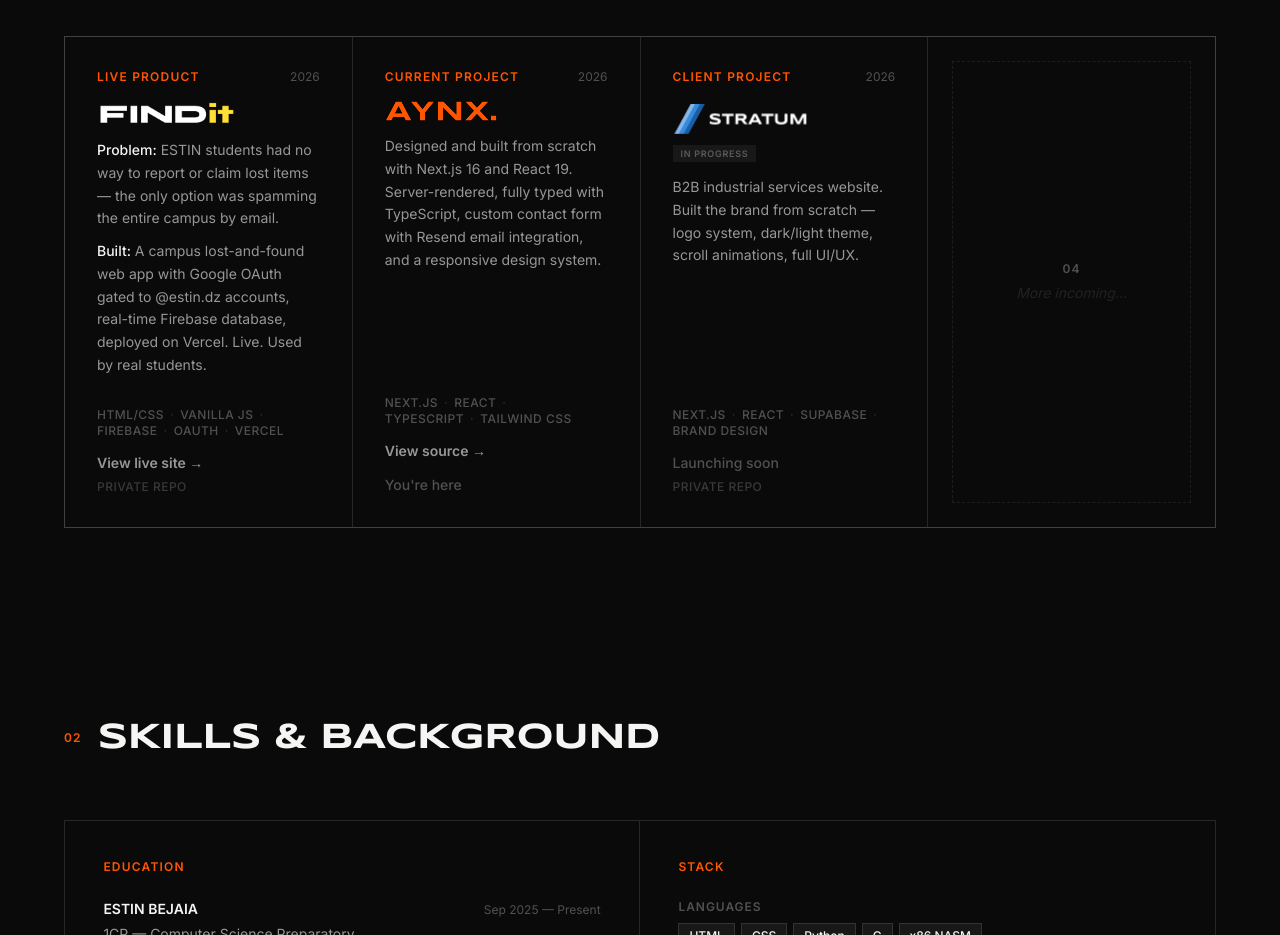
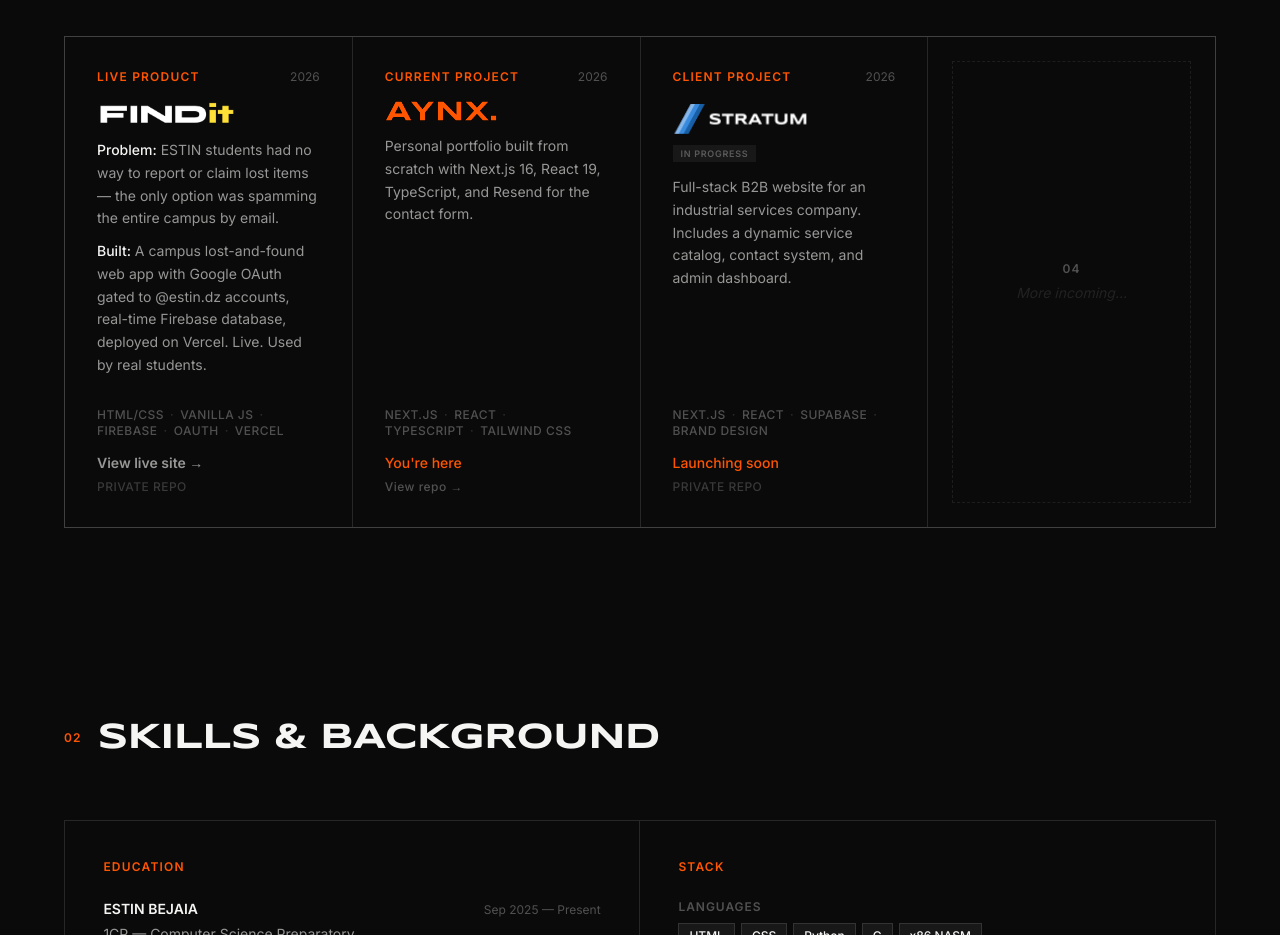
Before and after one commit to aynxitis/aynx, a Next.js app: page / in a window 1280 px wide. Shown: the part 960-1895 px from the top of the page. Built offline with nearby package versions, Linux system fonts and the light colour scheme.

Commit message:
refine: project copy, metadata and card interactions

```diff
--- a/app/layout.tsx
+++ b/app/layout.tsx
@@ -11,12 +11,12 @@ export const viewport: Viewport = {
 };
 
 export const metadata: Metadata = {
-  title: "Mohamed Anis BELAMRI",
+  title: "AYNX - Mohamed Anis BELAMRI",
   description: "CS student at ESTIN BEJAIA. Building real products. Available for freelance and internships.",
   keywords: ["Mohamed Anis Belamri", "ESTIN", "web developer", "portfolio", "freelance", "internship"],
   authors: [{ name: "Mohamed Anis Belamri" }],
   openGraph: {
-    title: "Mohamed Anis BELAMRI",
+    title: "AYNX - Mohamed Anis BELAMRI",
     description: "CS student at ESTIN BEJAIA. Building real products.",
     type: "website",
   },
--- a/components/ui/ProjectCard.tsx
+++ b/components/ui/ProjectCard.tsx
@@ -88,20 +88,31 @@ export default function ProjectCard({ project, delay }: ProjectCardProps) {
           href={project.link}
           target="_blank"
           rel="noopener noreferrer"
-          className="mt-3.5 font-body text-sm font-semibold text-fg/60 hover:text-accent transition-colors"
+          className="mt-3.5 w-fit font-body text-sm font-semibold text-fg/60 hover:text-accent transition-colors"
         >
           {project.linkLabel ?? "View Project →"}
         </a>
       )}
       {project.disabled && (
-        <span className="mt-3.5 font-body text-sm text-fg/30 font-medium">
+        <span className="mt-3.5 font-body text-sm text-accent font-medium">
           {project.disabledLabel}
         </span>
       )}
       {project.repoLabel && (
-        <span className="mt-1.5 font-body text-xs text-fg/20 font-medium tracking-[0.04em] uppercase">
-          {project.repoLabel}
-        </span>
+        project.repoLink ? (
+          <a
+            href={project.repoLink}
+            target="_blank"
+            rel="noopener noreferrer"
+            className="mt-1.5 w-fit font-body text-xs text-fg/30 font-medium tracking-[0.04em] hover:text-accent transition-colors"
+          >
+            {project.repoLabel}
+          </a>
+        ) : (
+          <span className="mt-1.5 font-body text-xs text-fg/20 font-medium tracking-[0.04em] uppercase">
+            {project.repoLabel}
+          </span>
+        )
       )}
     </FadeUp>
   );
--- a/data/projects.ts
+++ b/data/projects.ts
@@ -27,13 +27,13 @@ export const projects: Project[] = [
     logoSrc: "/logo.svg",
     logoAlt: "aynxitis",
     description: [
-      "Designed and built from scratch with Next.js 16 and React 19. Server-rendered, fully typed with TypeScript, custom contact form with Resend email integration, and a responsive design system.",
+      "Personal portfolio built from scratch with Next.js 16, React 19, TypeScript, and Resend for the contact form.",
     ],
     stack: ["Next.js", "React", "TypeScript", "Tailwind CSS"],
-    link: "https://github.com/aynxitis/AYNX",
-    linkLabel: "View source →",
     disabled: true,
     disabledLabel: "You're here",
+    repoLink: "https://github.com/aynxitis/aynx",
+    repoLabel: "View repo →",
   },
   {
     id: 3,
@@ -45,7 +45,7 @@ export const projects: Project[] = [
     logoAlt: "STRATUM",
     badge: "In Progress",
     description: [
-      "B2B industrial services website. Built the brand from scratch — logo system, dark/light theme, scroll animations, full UI/UX.",
+      "Full-stack B2B website for an industrial services company. Includes a dynamic service catalog, contact system, and admin dashboard.",
     ],
     stack: ["Next.js", "React", "Supabase", "Brand Design"],
     repoLabel: "Private repo",
```
